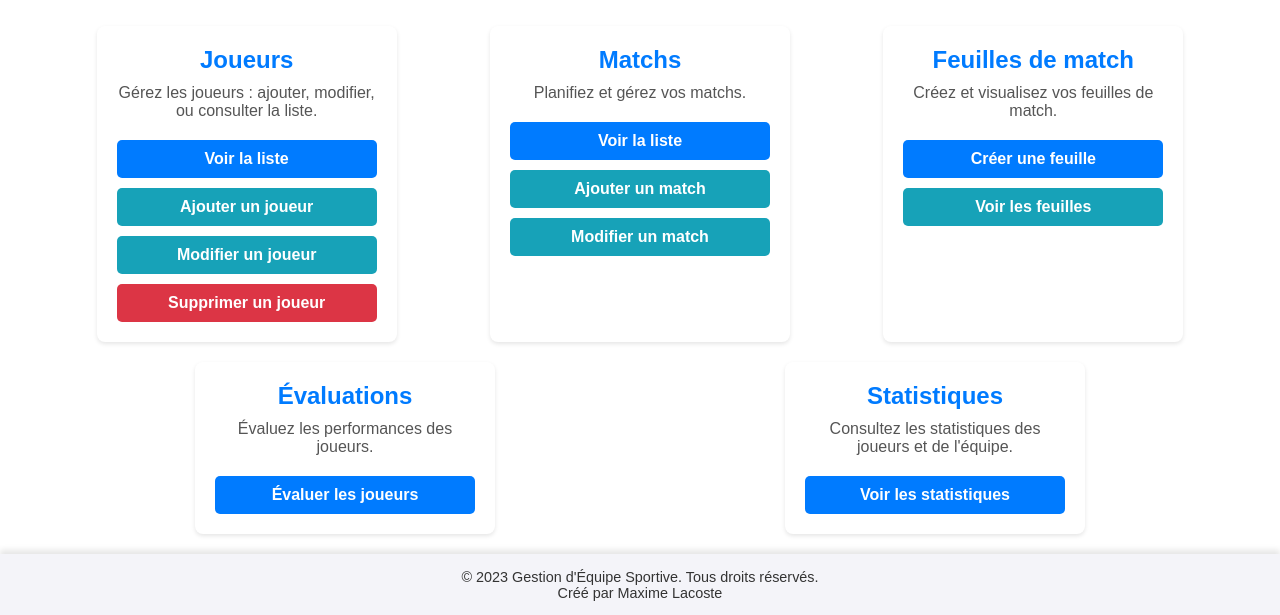
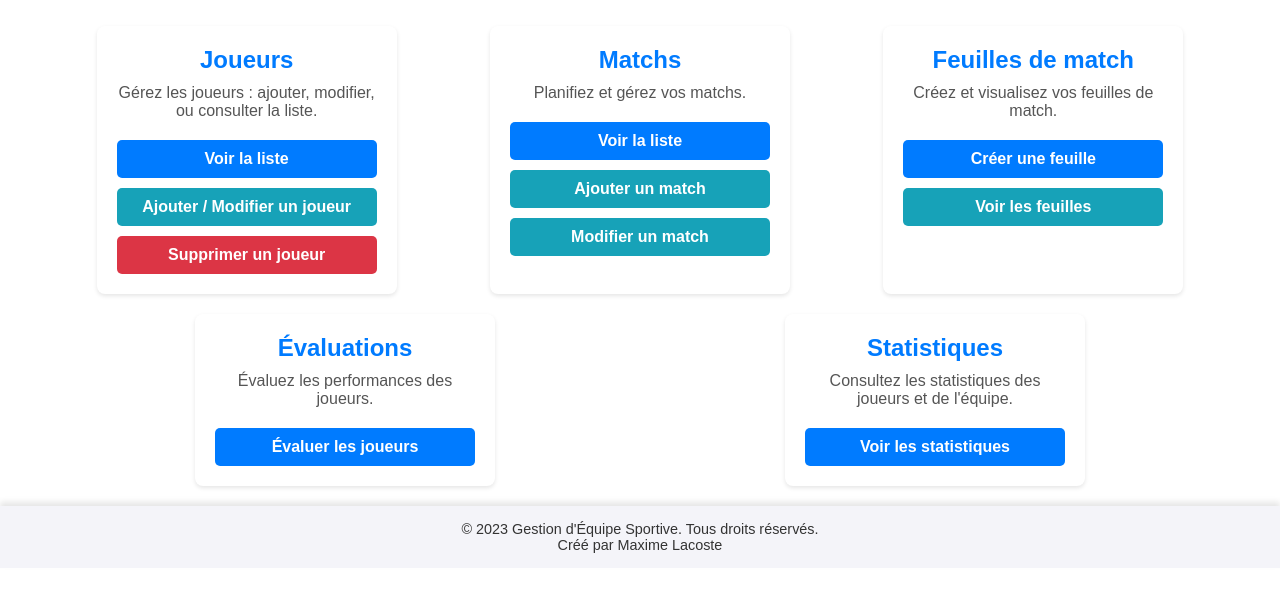
Before and after one commit to AirMaTy/Projet-sport, a PHP site: page /dashboard.php in a window 1280 px wide. Shown: the part 149-764 px from the top of the page. Run offline with PHP 8.4, Linux system fonts and the light colour scheme; the visitor is signed in with stand-in values (Sample User, id 1).

Commit message:
Ajustement dashboard

```diff
--- a/public/dashboard.php
+++ b/public/dashboard.php
@@ -28,8 +28,7 @@ if (!isset($_SESSION['username'])) {
                 <p>Gérez les joueurs : ajouter, modifier, ou consulter la liste.</p>
                 <div class="buttons">
                     <a href="../public/joueurs/liste.php" class="button">Voir la liste</a>
-                    <a href="../public/joueurs/ajouter.php" class="button secondary">Ajouter un joueur</a>
-                    <a href="../public/joueurs/modifier.php" class="button secondary">Modifier un joueur</a>
+                    <a href="../public/joueurs/modifier.php" class="button secondary">Ajouter / Modifier un joueur</a>
                     <a href="../public/joueurs/supprimer.php" class="button danger">Supprimer un joueur</a>
                 </div>
             </div>
--- a/src/views/joueurs/form.php
+++ b/src/views/joueurs/form.php
@@ -105,8 +105,8 @@ if ($_SERVER['REQUEST_METHOD'] === 'POST') {
     <div class="forms-container">
       <!-- Formulaire d'ajout -->
       <div class="add-container">
-        <h2>Ajouter un nouveau joueur</h2>
         <form method="POST" action="">
+            <h2>Ajouter un nouveau joueur</h2>
             <label for="nom">Nom :</label>
             <input type="text" id="nom" name="nom" placeholder="Nom" required>
 
```
